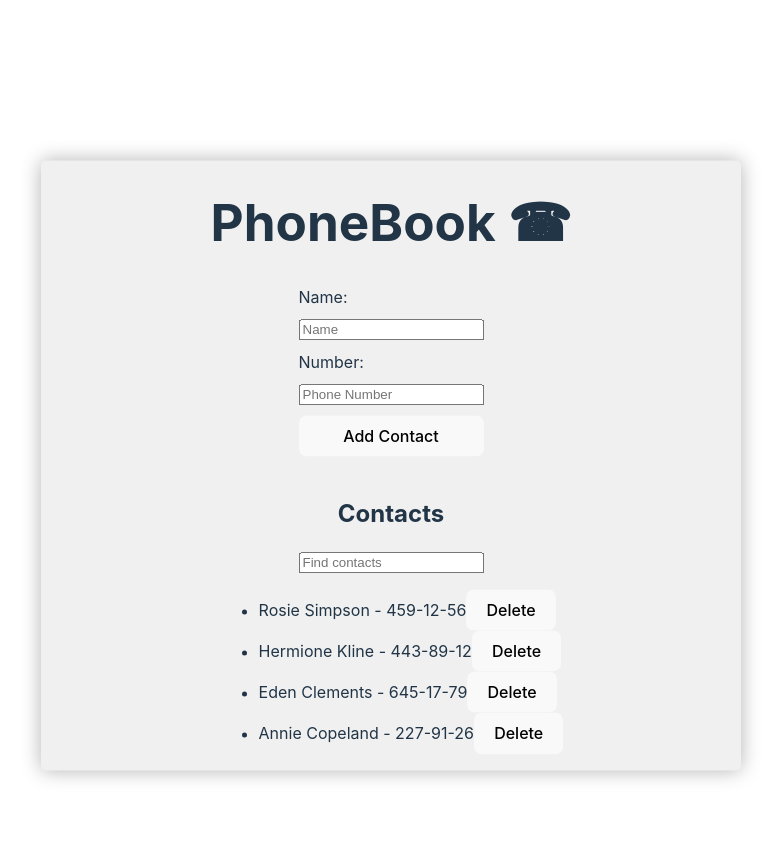
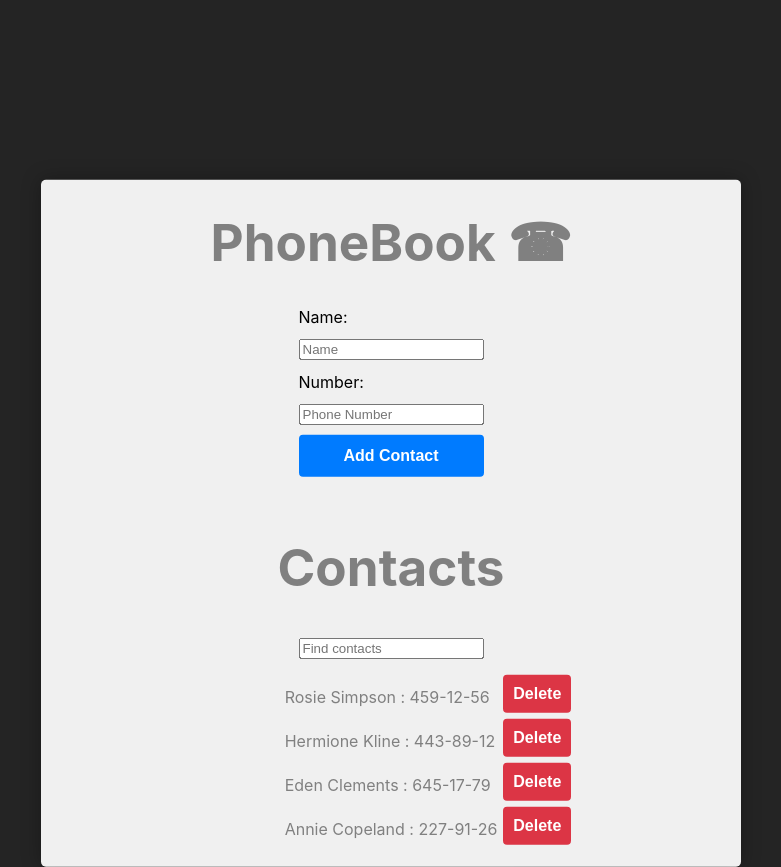
Before and after one commit to chvg1968/goit-react-hw-06-phonebook, a React (Vite) app: page / in a window 1280 px wide. Shown: the whole page, without its empty margins (249-1030 px from the left). Before the commit the page ends 800 px from the top, so only its background shows below. Built offline with nearby package versions, Linux system fonts and the light colour scheme.

Commit message:
Update Contacts

```diff
--- a/src/App.css
+++ b/src/App.css
@@ -19,6 +19,7 @@
     align-items: left;
     gap: 10px;
     margin-bottom: 20px;
+    color: black;
 }
 
 .name,
@@ -26,3 +27,49 @@
     display: flex;
     gap: 10px;
 }
+
+button {
+    display: inline-block;
+    padding: 12px 24px;
+    font-size: 16px;
+    font-weight: bold;
+    color: #fff;
+    background-color: #007bff;
+    border: none;
+    border-radius: 4px;
+    cursor: pointer;
+    transition: background-color 0.3s ease;
+}
+
+button:hover {
+    background-color: #0062cc;
+}
+
+ul {
+    list-style: none;
+    padding: 0;
+}
+
+li {
+    position: relative;
+    display: flex;
+    align-items: center;
+    padding: 10px;
+    color: gray;
+}
+
+li button {
+    position: absolute;
+    top: 0;
+    right: -4em;
+    background-color: #dc3545;
+    color: #fff;
+    border: none;
+    border-radius: 4px;
+    padding: 10px;
+    cursor: pointer;
+}
+
+li button:hover {
+    background-color: #c82333;
+}
--- a/src/Components/ContactForm.jsx
+++ b/src/Components/ContactForm.jsx
@@ -20,7 +20,7 @@ return (
       <input
         type="text"
         placeholder="Name"
-        pattern="^[a-zA-Zа-яА-Я]+(([' -][a-zA-Zа-яА-Я ])?[a-zA-Zа-яА-Я]*)*$"
+        pattern="^[a-zA-Zа-яА-Я]+(([' :][a-zA-Zа-яА-Я ])?[a-zA-Zа-яА-Я]*)*$"
         title="Name may contain only letters, apostrophe, dash and spaces. For example Adrian, Jacob Mercer, Charles de Batz de Castelmore d'Artagnan"
         required
         value={name}
--- a/src/Components/ContactList.jsx
+++ b/src/Components/ContactList.jsx
@@ -9,7 +9,7 @@
       <ul>
         {contacts.map((contact) => (
           <li key={contact.id}>
-            {contact.name} - {contact.number}
+            {contact.name} : {contact.number}
             <button onClick={() => handleDeleteClick(contact.id)}>Delete</button>
           </li>
         ))}
--- a/src/index.css
+++ b/src/index.css
@@ -10,41 +10,9 @@
     -moz-osx-font-smoothing: grayscale;
 }
 
-h1 {
+h1,
+h2 {
     font-size: 3.2em;
     line-height: 1.1;
+    color: gray;
 }
-
-button {
-    border-radius: 8px;
-    border: 1px solid transparent;
-    padding: 0.6em 1.2em;
-    font-size: 1em;
-    font-weight: 500;
-    font-family: inherit;
-    background-color: #1a1a1a;
-    cursor: pointer;
-    transition: border-color 0.25s;
-}
-
-button:hover {
-    border-color: #646cff;
-}
-
-button:focus,
-button:focus-visible {
-    outline: 4px auto -webkit-focus-ring-color;
-}
-
-@media (prefers-color-scheme: light) {
-     :root {
-        color: #213547;
-        background-color: #ffffff;
-    }
-    a:hover {
-        color: #747bff;
-    }
-    button {
-        background-color: #f9f9f9;
-    }
-}
--- a/vite.config.js
+++ b/vite.config.js
@@ -3,6 +3,6 @@ import react from '@vitejs/plugin-react'
 
 // https://vitejs.dev/config/
 export default defineConfig({
-  plugins: [react()],
-  base: 'https://chvg1968.github.io/goit-react-hw-02-phonebook/'
+    plugins: [react()],
+    base: 'https://chvg1968.github.io/goit-react-hw-02-phonebook/'
 })
```
